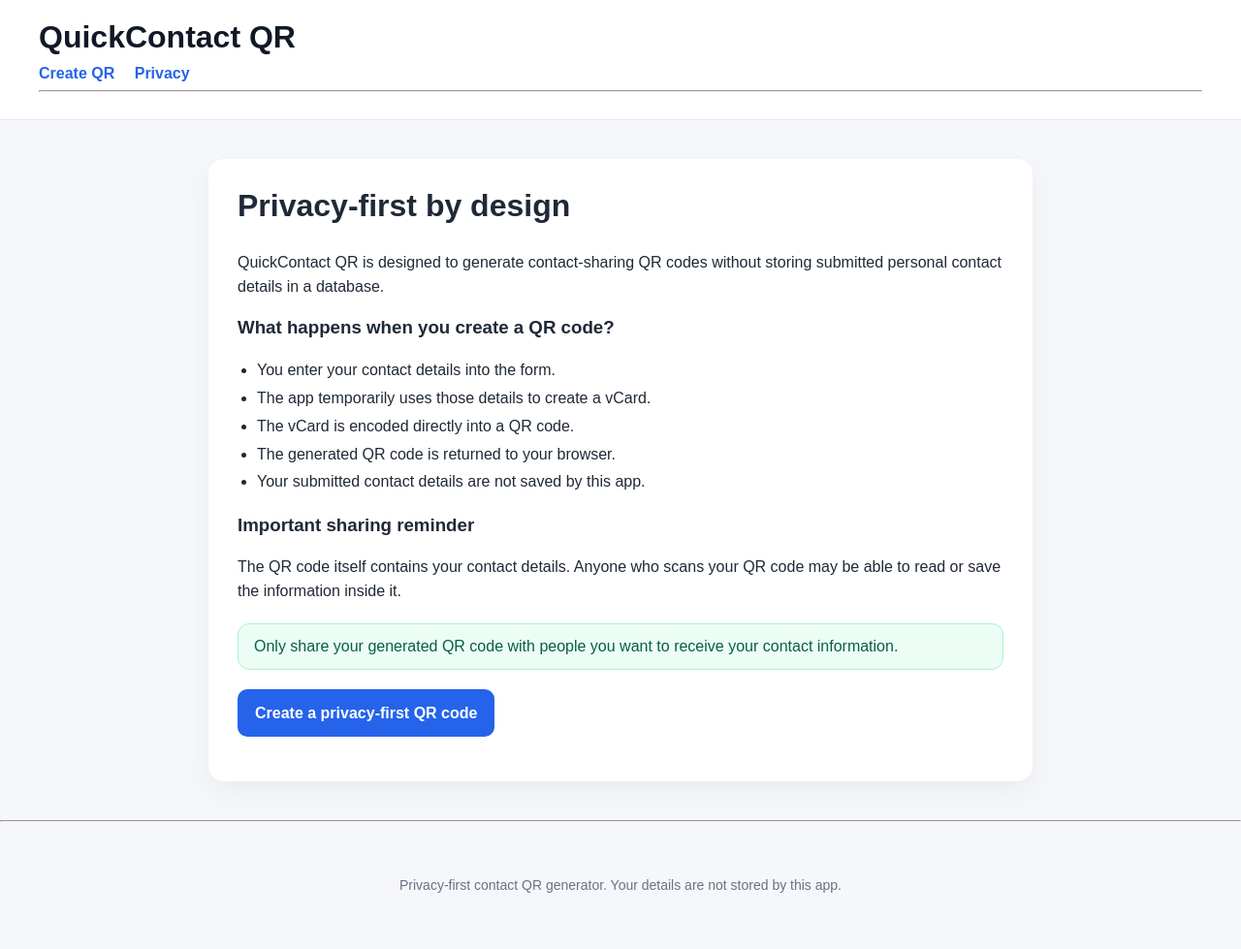
After one commit to PrashantGondaliya/QuickContact_qr, a Django app: page /privacy/ in a window 1280 px wide. The commit adds this page. Shown: the whole page at 97% size. Run offline with Django 5.2, Linux system fonts and the light colour scheme.

Commit message:
Add privacy information page

```diff
--- a/contacts/static/contacts/css/styles.css
+++ b/contacts/static/contacts/css/styles.css
@@ -32,6 +32,7 @@ nav a {
     color: #2563eb;
     text-decoration: none;
     font-weight: bold;
+    margin-right: 16px;
 }
 
 main {
--- a/contacts/templates/base.html
+++ b/contacts/templates/base.html
@@ -14,6 +14,7 @@
 
         <nav>
             <a href="{% url 'contacts:create_contact' %}">Create QR</a>
+            <a href="{% url 'contacts:privacy' %}">Privacy</a>
         </nav>
 
         <hr>
--- /dev/null
+++ b/contacts/templates/contacts/privacy.html
@@ -0,0 +1,40 @@
+{% extends "base.html" %}
+
+{% block title %}Privacy - QuickContact QR{% endblock %}
+
+{% block content %}
+    <h2>Privacy-first by design</h2>
+
+    <p>
+        QuickContact QR is designed to generate contact-sharing QR codes
+        without storing submitted personal contact details in a database.
+    </p>
+
+    <h3>What happens when you create a QR code?</h3>
+
+    <ul class="contact-summary">
+        <li>You enter your contact details into the form.</li>
+        <li>The app temporarily uses those details to create a vCard.</li>
+        <li>The vCard is encoded directly into a QR code.</li>
+        <li>The generated QR code is returned to your browser.</li>
+        <li>Your submitted contact details are not saved by this app.</li>
+    </ul>
+
+    <h3>Important sharing reminder</h3>
+
+    <p>
+        The QR code itself contains your contact details. Anyone who scans
+        your QR code may be able to read or save the information inside it.
+    </p>
+
+    <div class="privacy-note">
+        Only share your generated QR code with people you want to receive
+        your contact information.
+    </div>
+
+    <p>
+        <a class="button-link" href="{% url 'contacts:create_contact' %}">
+            Create a privacy-first QR code
+        </a>
+    </p>
+{% endblock %}
--- a/contacts/urls.py
+++ b/contacts/urls.py
@@ -6,4 +6,5 @@ app_name = "contacts"
 urlpatterns = [
     path("", views.home, name="home"),
     path("create/", views.create_contact, name="create_contact"),
+    path("privacy/", views.privacy, name="privacy"),
 ]
--- a/contacts/views.py
+++ b/contacts/views.py
@@ -7,6 +7,9 @@ from .utils import build_vcard, generate_qr_code_base64
 
 def home(request):
     return render(request, "contacts/home.html")
+
+def privacy(request):
+    return render(request, "contacts/privacy.html")
 
 
 def create_contact(request):
```
